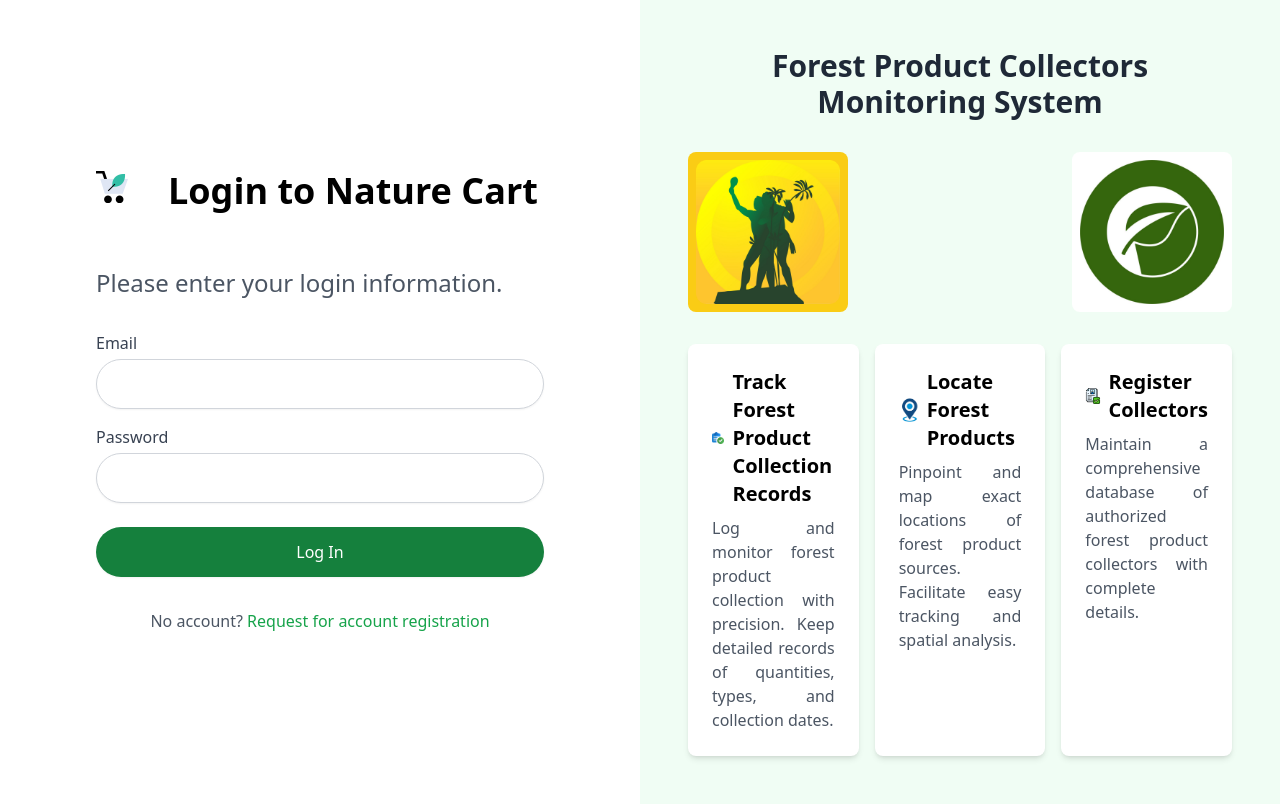
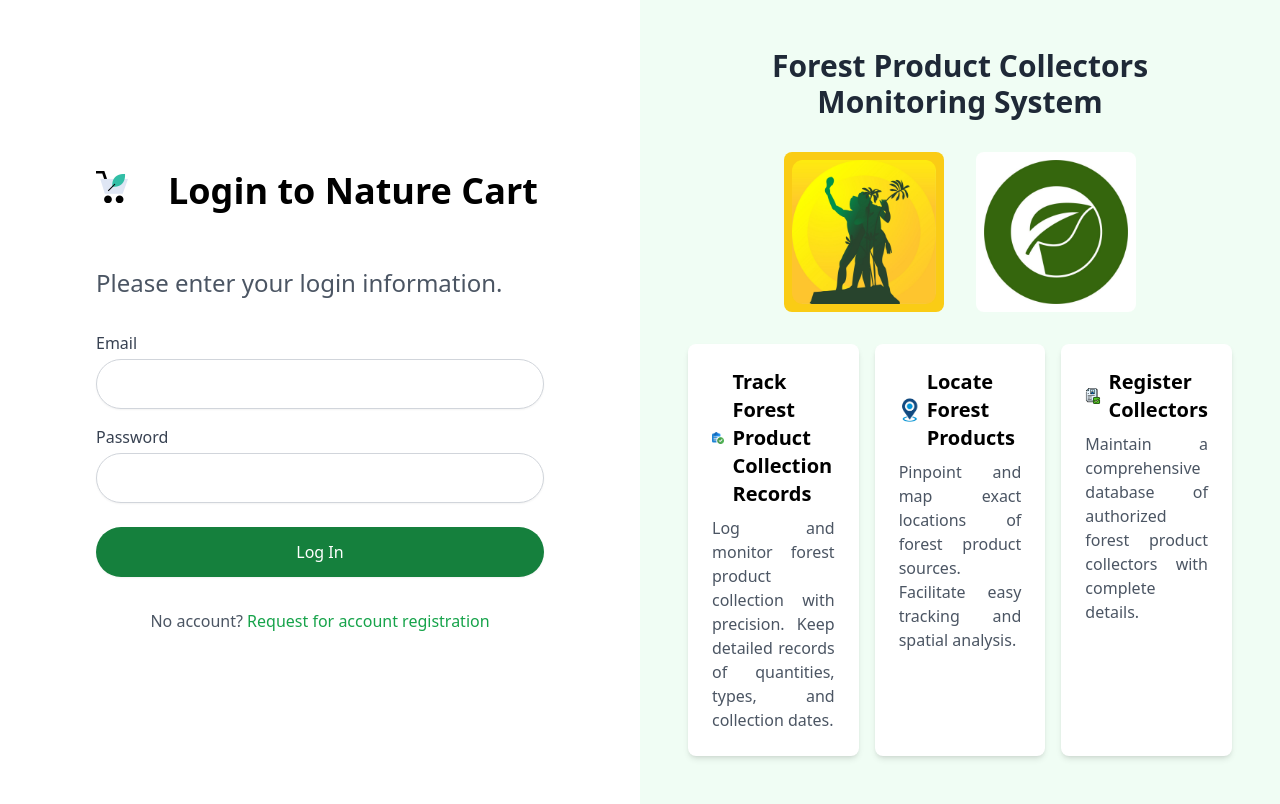
Before and after one commit to HarleyGotardo/nature-cart, a Vue app: page / in a window 1280 px wide. Built offline with nearby package versions, Linux system fonts and the light colour scheme; no server answers; the database is empty; a web font is replaced by a local one.

Commit message:
Update Index.vue

```diff
--- a/src/views/Index.vue
+++ b/src/views/Index.vue
@@ -143,7 +143,7 @@
         </h2>
 
         <!-- Logos Section -->
-        <div class="flex flex-col sm:flex-row gap-4 sm:gap-8 justify-between items-center mb-6 sm:mb-8">
+        <div class="flex flex-col sm:flex-row gap-4 sm:gap-8 justify-center items-center mb-6 sm:mb-8">
           <div class="w-24 h-24 sm:w-32 sm:h-32 md:w-40 md:h-40 bg-yellow-400 rounded-lg flex items-center justify-center overflow-hidden p-2">
             <img src="@/assets/vsu_logo.png" alt="VSU Logo" class="w-full h-full object-contain" />
           </div>
```
